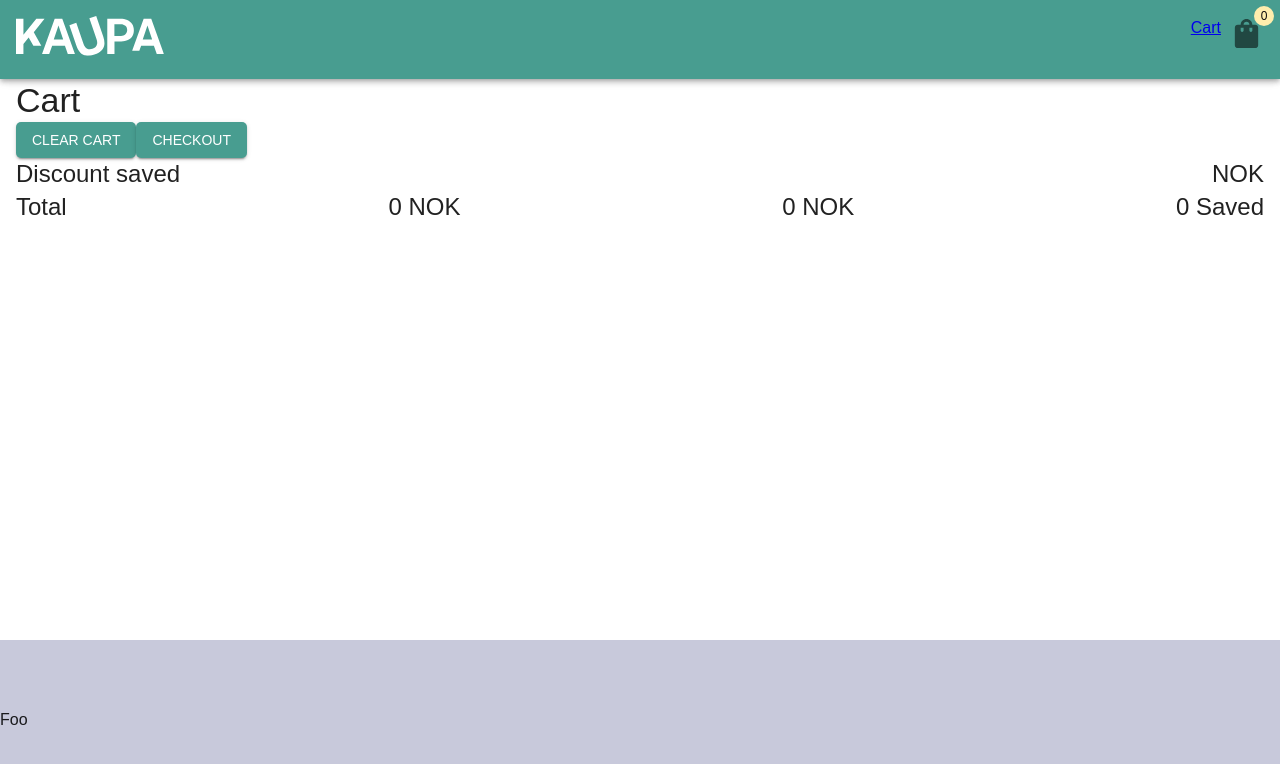
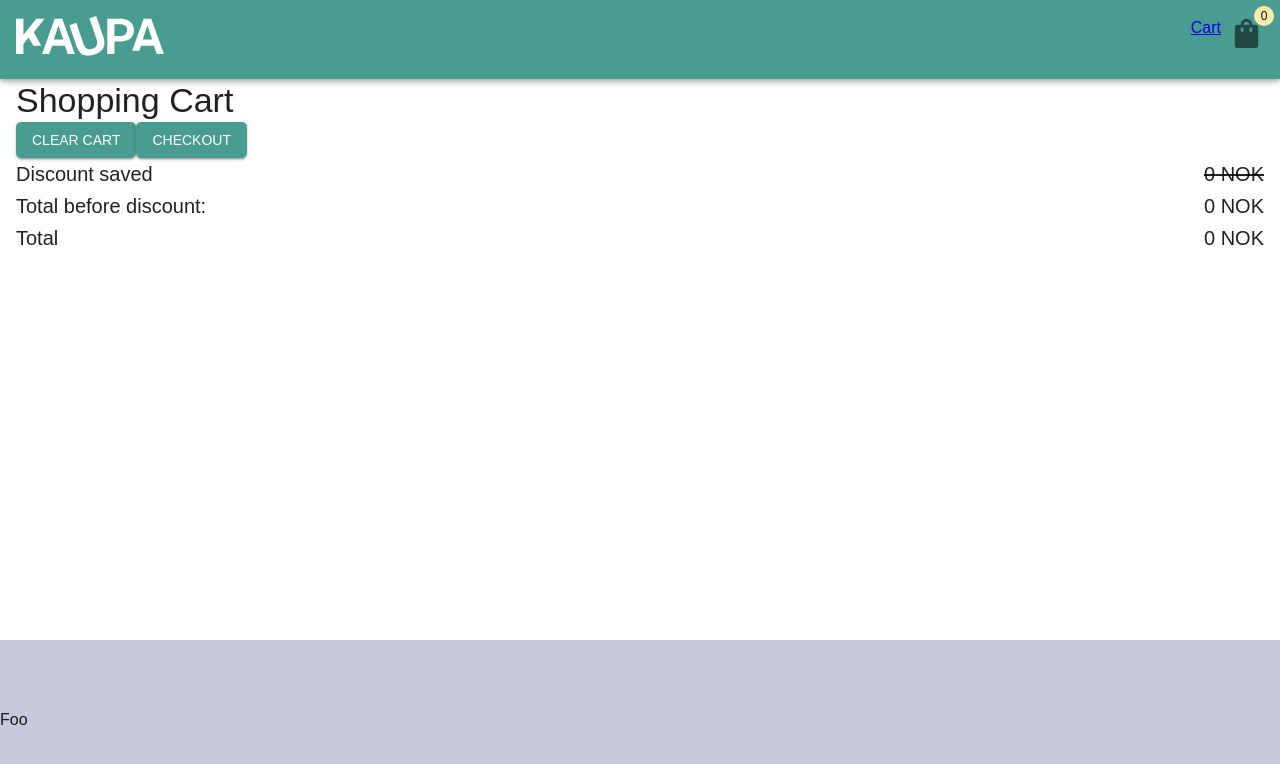
Before and after one commit to mariusrundereim/fed-frameworks-ca-marius, a React (Vite) app: page /cart in a window 1280 px wide. Shown: the top 764 px of the page. Built offline with nearby package versions, Linux system fonts and the light colour scheme.

Commit message:
clickable product on cart card

```diff
--- a/src/components/Cards/CartCard/index.tsx
+++ b/src/components/Cards/CartCard/index.tsx
@@ -1,6 +1,7 @@
 import { Product } from "../../../services/store/store";
 import { useStore } from "../../../services/store/store";
 import { CartItem } from "../../../services/store/store";
+import { Link } from "react-router-dom";
 
 import { Box } from "@mui/material";
 import { Paper } from "@mui/material";
@@ -58,8 +59,14 @@ function CartCard({ item, product }: CartCardProps) {
             alignItems="center"
           >
             <Typography variant="h5">
-              {product?.title || "Title missing"}
+              <Link
+                to={`/${product.id}`}
+                style={{ textDecoration: "none", color: "inherit" }}
+              >
+                {product?.title || "Title missing"}
+              </Link>
             </Typography>
+
             <Box display="flex" alignItems="center" gap="1.5rem">
               <ButtonGroup
                 variant="contained"
--- a/src/pages/Cart/index.tsx
+++ b/src/pages/Cart/index.tsx
@@ -14,7 +14,7 @@ function Cart() {
   const total = useStore((state) => state.totalPrice)();
   return (
     <>
-      <Typography variant="h4">Cart</Typography>
+      <Typography variant="h4">Shopping Cart</Typography>
       <Box>
         <Button variant="contained" onClick={clearCart}>
           Clear cart
@@ -37,17 +37,25 @@ function Cart() {
           direction={{ xs: "column", sm: "row" }}
           justifyContent="space-between"
         >
-          <Typography variant="h5">Discount saved</Typography>
-          <Typography variant="h5"> NOK</Typography>
+          <Typography variant="h6">Discount saved</Typography>
+          <Typography variant="h6" sx={{ textDecoration: "line-through" }}>
+            {discountSaved} NOK
+          </Typography>
         </Stack>
         <Stack
           direction={{ xs: "column", sm: "row" }}
           justifyContent="space-between"
         >
-          <Typography variant="h5">Total</Typography>
-          <Typography variant="h5">{total} NOK</Typography>
-          <Typography variant="h5">{totalBeforeDiscount} NOK</Typography>
-          <Typography variant="h5">{discountSaved} Saved</Typography>
+          <Typography variant="h6">Total before discount:</Typography>
+          <Typography variant="h6">{totalBeforeDiscount} NOK</Typography>
+        </Stack>
+
+        <Stack
+          direction={{ xs: "column", sm: "row" }}
+          justifyContent="space-between"
+        >
+          <Typography variant="h6">Total</Typography>
+          <Typography variant="h6">{total} NOK</Typography>
         </Stack>
       </Box>
     </>
```
